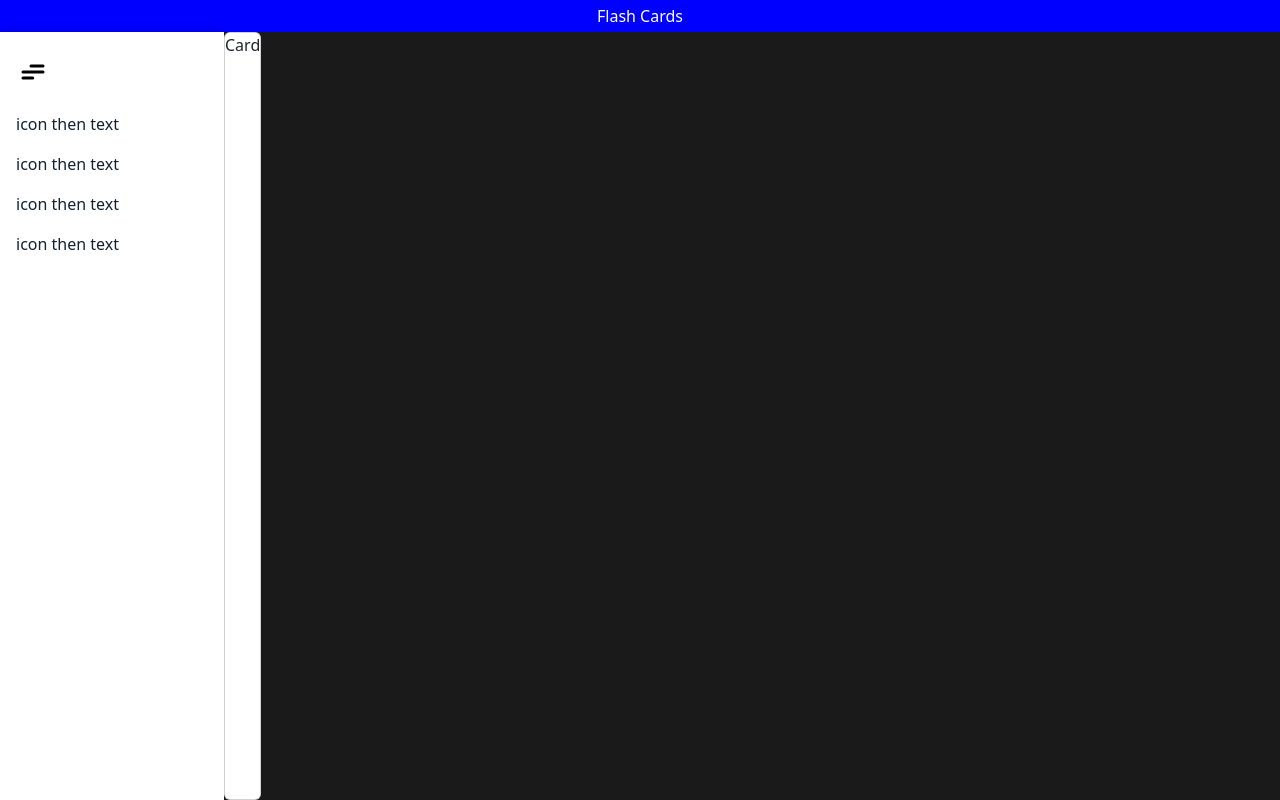
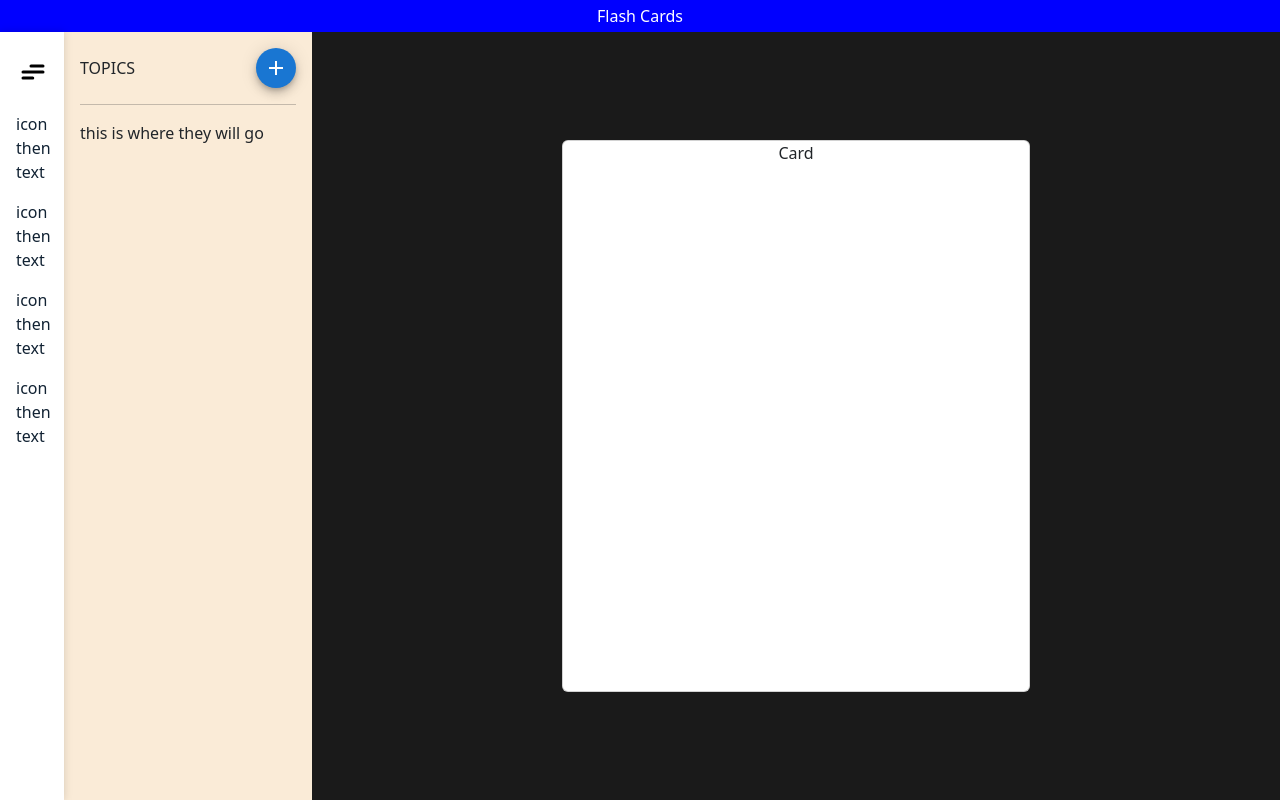
Before and after one commit to Andrew-Neely-82/flash-card-app, a React (Vite) app: page / in a window 1280 px wide. Built offline with nearby package versions, Linux system fonts and the light colour scheme.

Commit message:
added topics section, reorganized some components and styling

```diff
--- a/src/App.jsx
+++ b/src/App.jsx
@@ -1,4 +1,4 @@
-import { Menu, Title } from "./components/export";
+import { Menu, Title, Topics } from "./components/export";
 import "./App.scss";
 import Card from "./components/card/Card";
 
@@ -8,7 +8,10 @@ function App() {
       <Title />
       <main>
         <Menu />
-        <Card />
+        <Topics />
+        <div className="card-container">
+          <Card />
+        </div>
       </main>
     </>
   );
--- a/src/App.scss
+++ b/src/App.scss
@@ -1,4 +1,6 @@
 @import "bootstrap/scss/bootstrap";
+
+$menu-width: 14rem;
 
 html {
   scroll-behavior: smooth;
@@ -23,11 +25,13 @@ body {
 
 main {
   display: flex;
+  justify-content: space-between;
 }
 
 .menu {
-  min-width: 1rem;
-  width: 14rem;
+  min-width: 4rem;
+  width: $menu-width;
+  width: 4rem;
   background-color: white;
   min-height: calc(100dvh - 2rem);
   color: #123;
@@ -43,6 +47,33 @@ main {
       list-style: none;
       padding-block: inherit;
     }
+  }
+}
+
+.topics {
+  width: 20rem;
+  background: antiquewhite;
+  padding: 1rem;
+
+  .title-container {
+    display: flex;
+    justify-content: space-between;
+    align-items: center;
+  }
+}
+
+.card-container {
+  display: flex;
+  justify-content: center;
+  align-items: center;
+  width: 100%;
+  padding: 1rem;
+
+  .card {
+    display: flex;
+    align-items: center;
+    height: 75%;
+    width: 50%;
   }
 }
 
@@ -63,7 +94,6 @@ main {
   }
 
   svg {
-
     height: 3em;
 
     transition: transform 600ms cubic-bezier(0.4, 0, 0.2, 1);
@@ -80,4 +110,5 @@ main {
     .line-top-bottom {
       stroke-dasharray: 12 63;
     }
-  }}
+  }
+}
--- a/src/components/export.js
+++ b/src/components/export.js
@@ -1,2 +1,3 @@
 export { default as Menu } from "./menu/Menu";
 export { default as Title } from "./title/Title";
+export { default as Topics } from "./topics/Topics";
--- /dev/null
+++ b/src/components/topics/Topics.jsx
@@ -0,0 +1,18 @@
+import AddIcon from "@mui/icons-material/Add";
+import { Fab } from "@mui/material";
+
+const Topics = () => {
+  return (
+    <div className="topics">
+      <div className="title-container">
+        <span>TOPICS</span>
+        <Fab color="primary" aria-label="add" size="small">
+          <AddIcon />
+        </Fab>
+      </div>
+      <hr />
+      <span>this is where they will go</span>
+    </div>
+  );
+};
+export default Topics;
```
